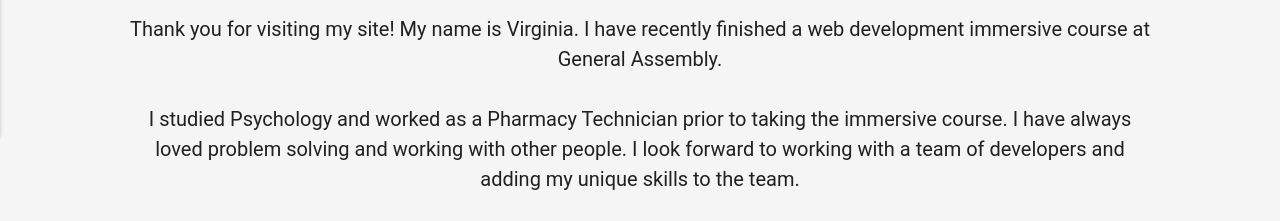
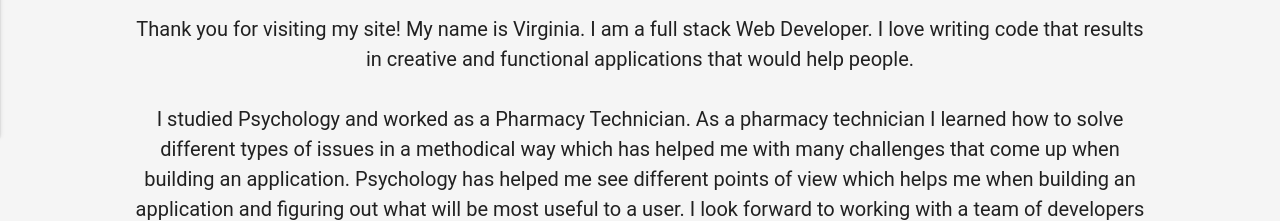
Before and after one commit to mimasofia/mimasofia.github.io, a website: page index.html in a window 1280 px wide. Shown: the part 724-945 px from the top of the page. Drawn offline with nearby package versions, Linux system fonts and the light colour scheme; a web font is replaced by a local one.

Commit message:
Adds to about me and resume

```diff
--- a/index.html
+++ b/index.html
@@ -49,9 +49,17 @@
   <section class="about-me">
     <a name="Aboutme"></a>
     <h3>About me</h3>
-    <p class="paragraph"> Thank you for visiting my site! My name is Virginia. I have recently finished a web development immersive course at General Assembly.</p>
+    <p class="paragraph"> Thank you for visiting my site! My name is Virginia.
+      I am a full stack Web Developer. I love writing code that results in
+    creative and functional applications that would help people. </p>
     <br>
-    <p class="paragraph">I studied Psychology and worked as a Pharmacy Technician prior to taking the immersive course. I have always loved problem solving and working with other people. I look forward to working with a team of developers and adding my unique skills to the team.</p>
+    <p class="paragraph">I studied Psychology and worked as a Pharmacy
+      Technician. As a pharmacy technician I learned how to solve different types of issues in a methodical
+       way which has helped me with many challenges that come up when building an
+       application. Psychology has helped me see different points of view which helps
+       me when building an application and figuring out what will be most useful to a
+       user. I look
+        forward to working with a team of developers and adding my unique skills to the team.</p>
     <br>
     <p class="paragraph">Checkout some of the projects I have worked on down below.</p>
   </section>
@@ -78,7 +86,34 @@
 
   <section class="project">
     <a name="Projects"></a>
-    <h3>Projects</h3>
+      <h3>Projects</h3>
+          <div class="surveys">
+            <img class='survey' src="./images/survey.png">
+            <h5>Surveys</h5>
+            <p>This is a group project. It is an application for users to make and take surveys. It is done with Express, JavaScript, AJAX, JQuesry, HTML5 and CSS3. The biggest challege we faced
+              when doing this group project was getting the relationship between surveys and submissions to work. Our group looked at the docs for mongoose and found the Subdocs would be
+              the best way to model that relationship.
+              <br>
+              <a class="project-links" href="https://curlpower.github.io/curlpower/">Live</a>
+              <a class="project-links" href="https://github.com/mimasofia/curlpower">Github</a>
+            </p>
+          </div>
+
+
+          <div class="travelDocs">
+            <img class='travelDoc' src="./images/TravelDoc.png">
+            <h5>TravelDoc</h5>
+            <p>This is TravelDoc. It's an application that helps a user keep track of a trip and the items they need to take on that trip. It is done
+              with Rails for the backend and Ember framework for the frontend. There were two challenges with this project. The first was getting the relationship
+              between the place and the items for that place to work. The second challege was making sure the relationships were modeled the way Ember wanted then to be to be able to access
+              any data needed.
+              <br>
+              <a class="project-links" href="https://mimasofia.github.io/travel-ember-frontend/">Live</a>
+              <a class="project-links" href="https://github.com/mimasofia/travel-ember-frontend">Github</a>
+            </p>
+          </div>
+
+
       <div class="tic-tac">
         <img class='tic-pic' src="./images/Tic-Tac-Toe.png">
         <h5>Tic-Tac-Toe</h5>
@@ -105,31 +140,6 @@
       </div>
 
 
-      <div class="surveys">
-        <img class='survey' src="./images/survey.png">
-        <h5>Surveys</h5>
-        <p>This is a group project. It is an application for users to make and take surveys. It is done with Express, JavaScript, AJAX, JQuesry, HTML5 and CSS3. The biggest challege we faced
-          when doing this group project was getting the relationship between surveys and submissions to work. Our group looked at the docs for mongoose and found the Subdocs would be
-          the best way to model that relationship.
-          <br>
-          <a class="project-links" href="https://curlpower.github.io/curlpower/">Live</a>
-          <a class="project-links" href="https://github.com/mimasofia/curlpower">Github</a>
-        </p>
-      </div>
-
-
-      <div class="travelDocs">
-        <img class='travelDoc' src="./images/TravelDoc.png">
-        <h5>TravelDoc</h5>
-        <p>This is TravelDoc. It's an application that helps a user keep track of a trip and the items they need to take on that trip. It is done
-          with Rails for the backend and Ember framework for the frontend. There were two challenges with this project. The first was getting the relationship
-          between the place and the items for that place to work. The second challege was making sure the relationships were modeled the way Ember wanted then to be to be able to access
-          any data needed.
-          <br>
-          <a class="project-links" href="https://mimasofia.github.io/travel-ember-frontend/">Live</a>
-          <a class="project-links" href="https://github.com/mimasofia/travel-ember-frontend">Github</a>
-        </p>
-      </div>
 
   </section>
 
--- a/main.css
+++ b/main.css
@@ -9,7 +9,7 @@ a:hover {
   margin-bottom: -22px;
   font-size: 20px;
   text-align: center;
-  height: 450px;
+  height: 530px;
 }
 
 body {
```
